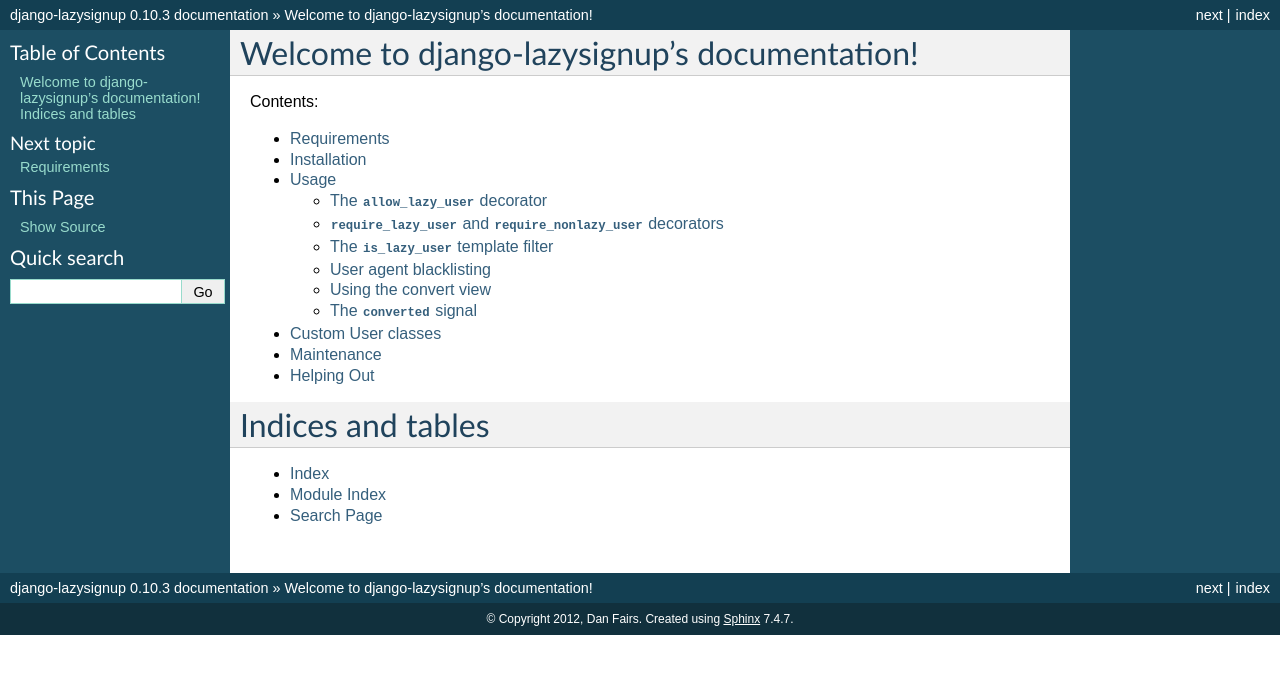
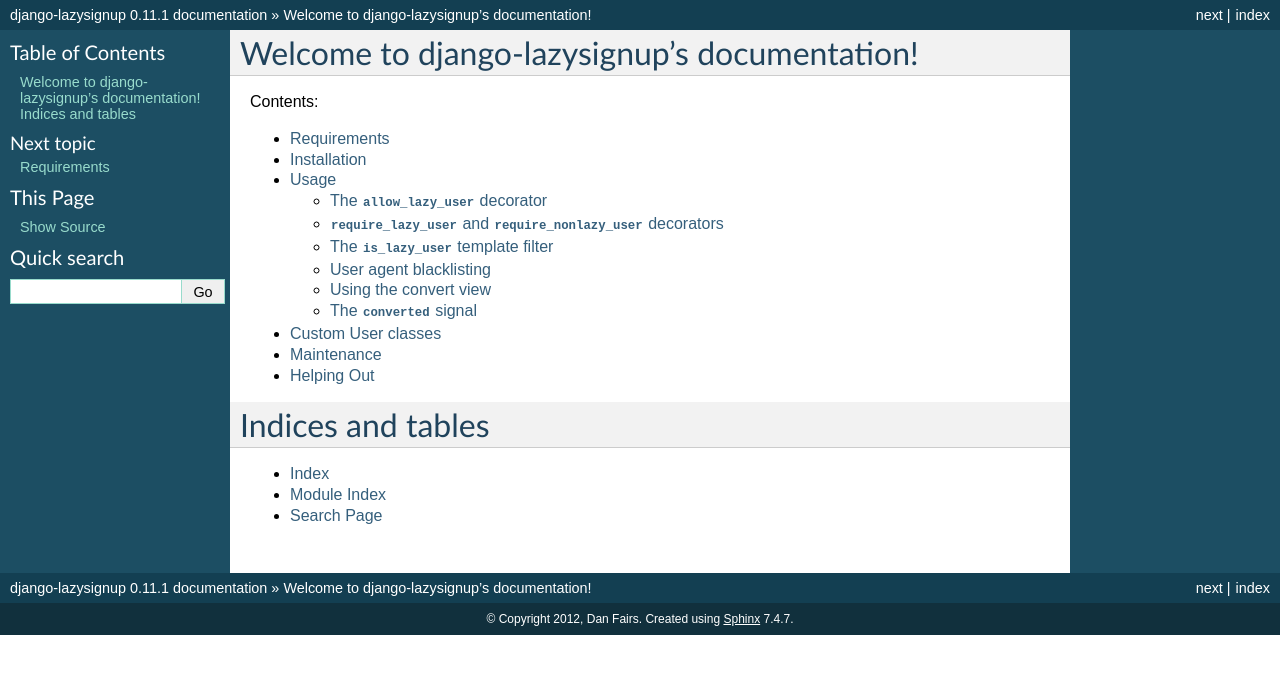
Before and after one commit to danfairs/django-lazysignup, a Sphinx documentation site: the page built from docs/index.rst, in a window 1280 px wide. Shown: the top 674 px of the page. Built offline with Sphinx 7.4.7, drawn with Linux system fonts in a browser that asks for light colours.

Commit message:
Doc fixes

```diff
--- a/docs/HISTORY.txt
+++ b/docs/HISTORY.txt
@@ -1,6 +1,11 @@
 
 Changelog
 =========
+
+0.11.1
+------
+
+Fix packaging and docs errors.
 
 0.11.0
 ------
--- a/docs/conf.py
+++ b/docs/conf.py
@@ -48,9 +48,9 @@
 # built documents.
 #
 # The short X.Y version.
-version = '0.10.3'
+version = '0.11.1'
 # The full version, including alpha/beta/rc tags.
-release = '0.10.3'
+release = version
 
 # The language for content autogenerated by Sphinx. Refer to documentation
 # for a list of supported languages.
--- a/setup.py
+++ b/setup.py
@@ -1,7 +1,7 @@
 from setuptools import setup, find_packages
 import os
 
-version = '0.11.0'
+version = '0.11.1'
 
 setup(name='django-lazysignup',
       version=version,
```
Also changed, not shown: 1 other file.
